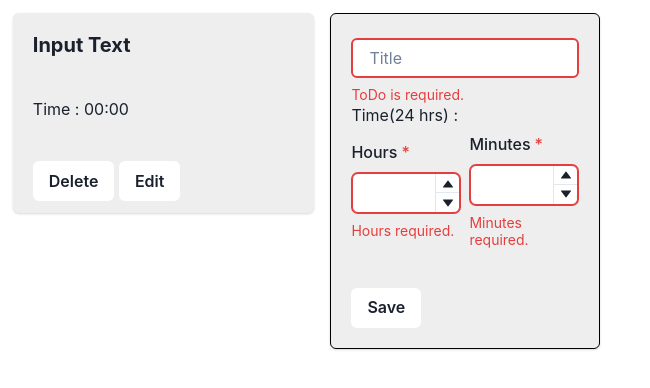
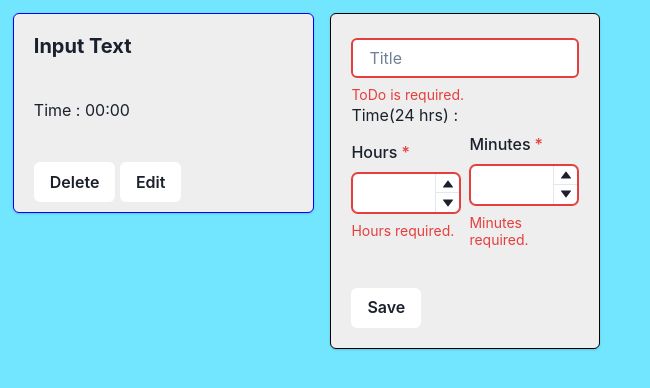
Before and after one commit to rajneesh069/routine-handler, a Next.js app: page / in a window 1280 px wide. Shown: the top 388 px of the page, without its empty margins (0-650 px from the left). Built offline with nearby package versions, Linux system fonts and the light colour scheme.

Commit message:
Improved the UI

```diff
--- a/src/app/components/ReminderCard.tsx
+++ b/src/app/components/ReminderCard.tsx
@@ -112,7 +112,7 @@ export default function ReminderCard({ text, hr, isCompleted, min, id }: ToDo) {
       spacing={4}
       templateColumns="repeat(auto-fill, minmax(200px, 1fr))"
     >
-      <Card background={"#eee"} maxHeight={"200px"}>
+      <Card background={"#eee"} maxHeight={"200px"} border={"1px solid blue"}>
         <CardHeader>
           <Heading textDecoration={isCompleted ? "line-through" : ""} size="md">
             {text}
--- a/src/app/layout.tsx
+++ b/src/app/layout.tsx
@@ -8,7 +8,7 @@ export default function RootLayout({
 }) {
   return (
     <html lang="en">
-      <body>
+      <body style={{ backgroundColor: "#73e6ff" }}>
         <Providers>{children}</Providers>
       </body>
     </html>
```
